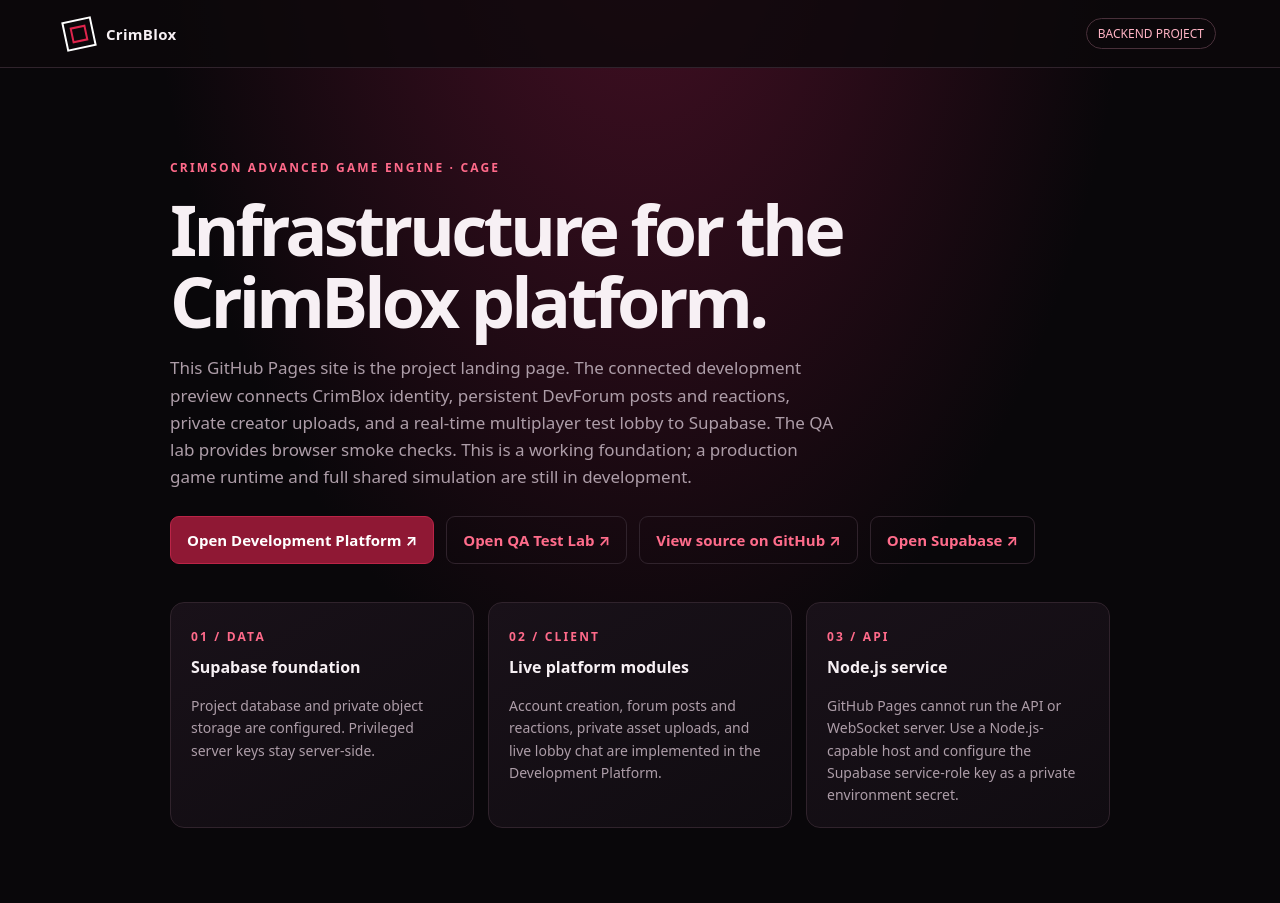
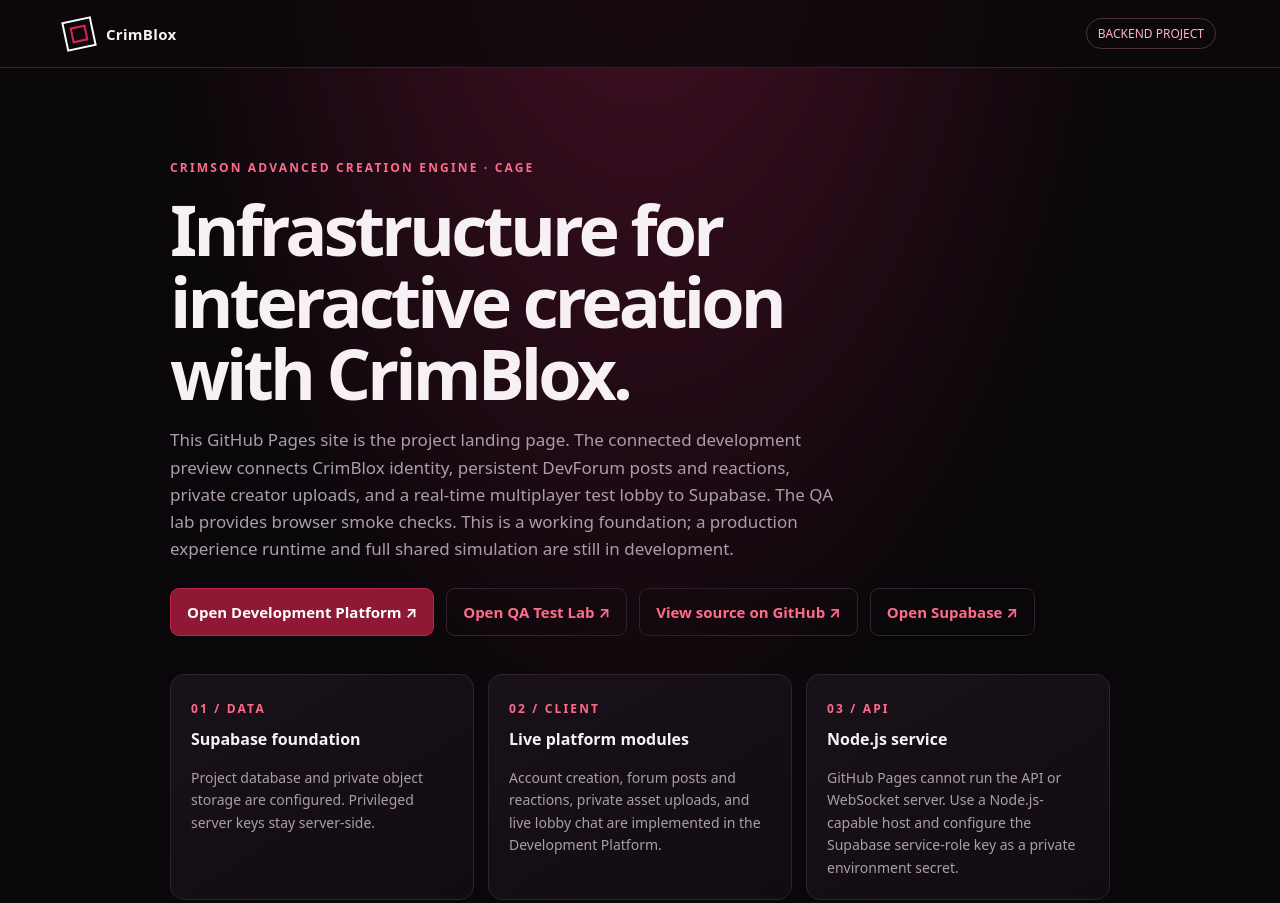
Before and after one commit to UBG-Tester/CrimBlox-Testing-Backend, a website: page index.html in a window 1280 px wide. Shown: the top 903 px of the page. Drawn offline with Linux system fonts and the light colour scheme.

Commit message:
Emphasize interactive creation on landing page

```diff
--- a/index.html
+++ b/index.html
@@ -16,7 +16,7 @@
 <body>
 <header><div class="brand"><span class="mark" aria-hidden="true"></span><span>CrimBlox</span></div><span class="pill">BACKEND PROJECT</span></header>
 <main>
-<section class="hero"><div class="eyebrow">Crimson Advanced Game Engine · CAGE</div><h1>Infrastructure for the CrimBlox platform.</h1><p>This GitHub Pages site is the project landing page. The connected development preview connects CrimBlox identity, persistent DevForum posts and reactions, private creator uploads, and a real-time multiplayer test lobby to Supabase. The QA lab provides browser smoke checks. This is a working foundation; a production game runtime and full shared simulation are still in development.</p><div class="actions"><a class="btn primary" href="./platform/">Open Development Platform ↗</a><a class="btn" href="./testing/">Open QA Test Lab ↗</a><a class="btn" href="https://github.com/UBG-Tester/CrimBlox-Testing-Backend">View source on GitHub ↗</a><a class="btn" href="https://supabase.com/dashboard/project/wsvyyussvzqolozstatl">Open Supabase ↗</a></div></section>
+<section class="hero"><div class="eyebrow">Crimson Advanced Creation Engine · CAGE</div><h1>Infrastructure for interactive creation with CrimBlox.</h1><p>This GitHub Pages site is the project landing page. The connected development preview connects CrimBlox identity, persistent DevForum posts and reactions, private creator uploads, and a real-time multiplayer test lobby to Supabase. The QA lab provides browser smoke checks. This is a working foundation; a production experience runtime and full shared simulation are still in development.</p><div class="actions"><a class="btn primary" href="./platform/">Open Development Platform ↗</a><a class="btn" href="./testing/">Open QA Test Lab ↗</a><a class="btn" href="https://github.com/UBG-Tester/CrimBlox-Testing-Backend">View source on GitHub ↗</a><a class="btn" href="https://supabase.com/dashboard/project/wsvyyussvzqolozstatl">Open Supabase ↗</a></div></section>
 <section class="grid"><article class="card"><span class="eyebrow">01 / DATA</span><h2>Supabase foundation</h2><p>Project database and private object storage are configured. Privileged server keys stay server-side.</p></article><article class="card"><span class="eyebrow">02 / CLIENT</span><h2>Live platform modules</h2><p>Account creation, forum posts and reactions, private asset uploads, and live lobby chat are implemented in the Development Platform.</p></article><article class="card"><span class="eyebrow">03 / API</span><h2>Node.js service</h2><p>GitHub Pages cannot run the API or WebSocket server. Use a Node.js-capable host and configure the Supabase service-role key as a private environment secret.</p></article></section>
 </main><footer>CrimBlox · Project status: Supabase-backed platform foundation committed; verify the live Pages deployment and test with separate accounts.</footer>
 </body></html>
```
